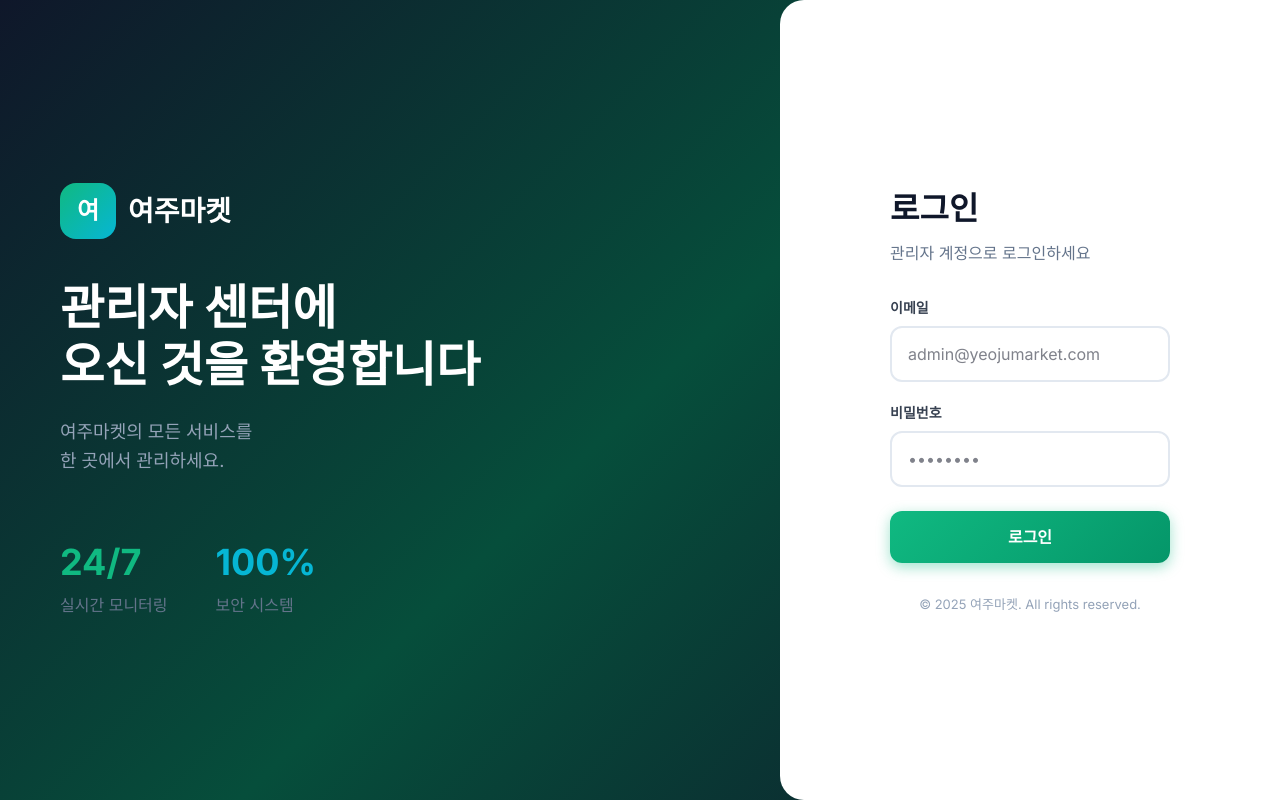
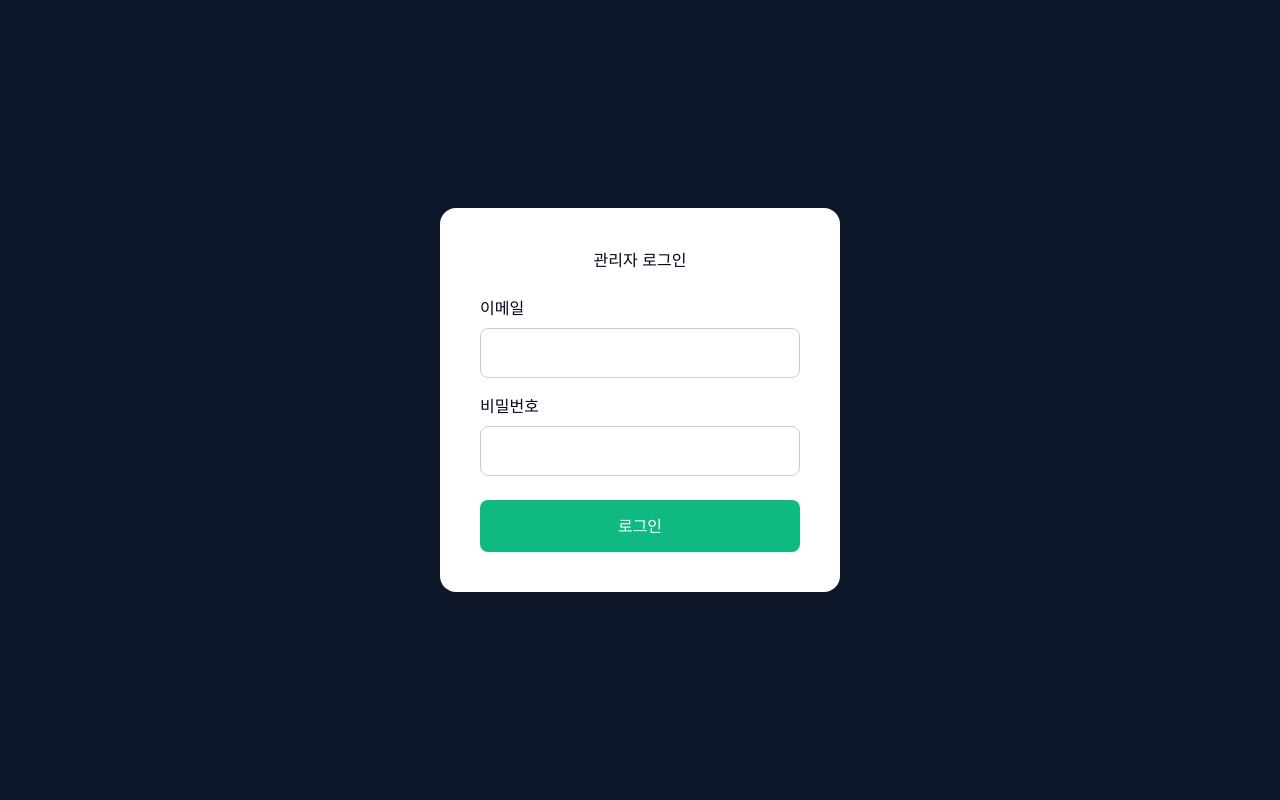
Before and after one commit to leekkyg/yeoju-admin, a Next.js app: page /login in a window 1280 px wide. Built offline with nearby package versions, Linux system fonts and the light colour scheme.

Commit message:
로그인 기능 완성

```diff
--- a/app/layout.tsx
+++ b/app/layout.tsx
@@ -1,6 +1,7 @@
 import type { Metadata } from "next";
 import { Inter } from "next/font/google";
 import "./globals.css";
+import AuthProvider from "@/components/AuthProvider";
 
 const inter = Inter({ subsets: ["latin"] });
 
@@ -17,7 +18,9 @@ export default function RootLayout({
   return (
     <html lang="ko" suppressHydrationWarning>
       <body className={inter.className} suppressHydrationWarning>
-        {children}
+        <AuthProvider>
+          {children}
+        </AuthProvider>
       </body>
     </html>
   );
--- a/app/login/page.tsx
+++ b/app/login/page.tsx
@@ -16,11 +16,14 @@ export default function LoginPage() {
     setLoading(true);
     setError("");
 
-    try {
-      const { error: authError } = await supabase.auth.signInWithPassword({
+    console.log("로그인 시도:", email);
+
+    const { data, error: authError } = await supabase.auth.signInWithPassword({
       email,
       password,
     });
+
+    console.log("Auth 결과:", data, authError);
 
     if (authError) {
       setError("이메일 또는 비밀번호가 올바르지 않습니다");
@@ -34,6 +37,8 @@ export default function LoginPage() {
       .eq("email", email)
       .single();
 
+    console.log("Profile 결과:", profile);
+
     if (!profile || profile.role !== "admin") {
       setError("관리자 권한이 없습니다");
       await supabase.auth.signOut();
@@ -41,182 +46,69 @@ export default function LoginPage() {
       return;
     }
 
-      router.push("/");
-    } catch (err) {
-      setError("로그인 중 오류가 발생했습니다");
-    } finally {
-      setLoading(false);
-    }
+    window.location.href = "/";
   };
 
   return (
     <div style={{
       minHeight: "100vh",
       display: "flex",
-      background: "linear-gradient(135deg, #0f172a 0%, #064e3b 50%, #0f172a 100%)"
-    }}>
-      {/* 왼쪽 브랜딩 */}
-      <div style={{
-        flex: 1,
-        display: "flex",
-        flexDirection: "column",
+      alignItems: "center",
       justifyContent: "center",
-        padding: "60px",
-        color: "white"
+      background: "#0f172a"
     }}>
       <div style={{
-          display: "flex",
-          alignItems: "center",
-          gap: "12px",
-          marginBottom: "40px"
+        background: "white",
+        padding: "40px",
+        borderRadius: "16px",
+        width: "400px"
       }}>
-          <div style={{
-            width: "56px",
-            height: "56px",
-            background: "linear-gradient(135deg, #10b981, #06b6d4)",
-            borderRadius: "16px",
-            display: "flex",
-            alignItems: "center",
-            justifyContent: "center",
-            fontSize: "24px",
-            fontWeight: "bold"
-          }}>
-            여
-          </div>
-          <span style={{ fontSize: "28px", fontWeight: "bold" }}>여주마켓</span>
-        </div>
-
-        <h1 style={{
-          fontSize: "48px",
-          fontWeight: "bold",
-          lineHeight: 1.2,
-          marginBottom: "24px"
-        }}>
-          관리자 센터에<br />오신 것을 환영합니다
-        </h1>
-
-        <p style={{
-          fontSize: "18px",
-          color: "#94a3b8",
-          lineHeight: 1.6
-        }}>
-          여주마켓의 모든 서비스를<br />
-          한 곳에서 관리하세요.
-        </p>
-
-        <div style={{
-          display: "flex",
-          gap: "48px",
-          marginTop: "60px"
-        }}>
-          <div>
-            <p style={{ fontSize: "36px", fontWeight: "bold", color: "#10b981" }}>24/7</p>
-            <p style={{ color: "#64748b", marginTop: "4px" }}>실시간 모니터링</p>
-          </div>
-          <div>
-            <p style={{ fontSize: "36px", fontWeight: "bold", color: "#06b6d4" }}>100%</p>
-            <p style={{ color: "#64748b", marginTop: "4px" }}>보안 시스템</p>
-          </div>
-        </div>
-      </div>
-
-      {/* 오른쪽 로그인 폼 */}
-      <div style={{
-        width: "500px",
-        display: "flex",
-        alignItems: "center",
-        justifyContent: "center",
-        background: "white",
-        borderRadius: "24px 0 0 24px"
-      }}>
-        <div style={{ width: "100%", maxWidth: "360px", padding: "40px" }}>
-          <h2 style={{
-            fontSize: "32px",
-            fontWeight: "bold",
-            color: "#0f172a",
-            marginBottom: "8px"
-          }}>
-            로그인
-          </h2>
-          <p style={{
-            color: "#64748b",
-            marginBottom: "32px"
-          }}>
-            관리자 계정으로 로그인하세요
-          </p>
+        <h1 style={{ marginBottom: "24px", textAlign: "center" }}>관리자 로그인</h1>
 
         <form onSubmit={handleLogin}>
-            <div style={{ marginBottom: "20px" }}>
-              <label style={{
-                display: "block",
-                fontSize: "14px",
-                fontWeight: "600",
-                color: "#374151",
-                marginBottom: "8px"
-              }}>
-                이메일
-              </label>
+          <div style={{ marginBottom: "16px" }}>
+            <label style={{ display: "block", marginBottom: "8px" }}>이메일</label>
             <input
               type="email"
-                placeholder="admin@yeojumarket.com"
               value={email}
               onChange={(e) => setEmail(e.target.value)}
               required
               style={{
                 width: "100%",
-                  padding: "14px 16px",
-                  fontSize: "16px",
-                  border: "2px solid #e2e8f0",
-                  borderRadius: "12px",
-                  outline: "none",
-                  transition: "border-color 0.2s",
+                padding: "12px",
+                border: "1px solid #ccc",
+                borderRadius: "8px",
                 boxSizing: "border-box"
               }}
-                onFocus={(e) => e.target.style.borderColor = "#10b981"}
-                onBlur={(e) => e.target.style.borderColor = "#e2e8f0"}
             />
           </div>
 
           <div style={{ marginBottom: "24px" }}>
-              <label style={{
-                display: "block",
-                fontSize: "14px",
-                fontWeight: "600",
-                color: "#374151",
-                marginBottom: "8px"
-              }}>
-                비밀번호
-              </label>
+            <label style={{ display: "block", marginBottom: "8px" }}>비밀번호</label>
             <input
               type="password"
-                placeholder="••••••••"
               value={password}
               onChange={(e) => setPassword(e.target.value)}
               required
               style={{
                 width: "100%",
-                  padding: "14px 16px",
-                  fontSize: "16px",
-                  border: "2px solid #e2e8f0",
-                  borderRadius: "12px",
-                  outline: "none",
-                  transition: "border-color 0.2s",
+                padding: "12px",
+                border: "1px solid #ccc",
+                borderRadius: "8px",
                 boxSizing: "border-box"
               }}
-                onFocus={(e) => e.target.style.borderColor = "#10b981"}
-                onBlur={(e) => e.target.style.borderColor = "#e2e8f0"}
             />
           </div>
 
           {error && (
             <div style={{
-                padding: "14px 16px",
-                background: "#fef2f2",
-                border: "1px solid #fecaca",
-                borderRadius: "12px",
-                marginBottom: "20px"
+              padding: "12px",
+              background: "#fee",
+              color: "#c00",
+              borderRadius: "8px",
+              marginBottom: "16px"
             }}>
-                <p style={{ color: "#dc2626", fontSize: "14px", margin: 0 }}>{error}</p>
+              {error}
             </div>
           )}
 
@@ -226,32 +118,17 @@ export default function LoginPage() {
             style={{
               width: "100%",
               padding: "14px",
-                fontSize: "16px",
-                fontWeight: "600",
+              background: loading ? "#ccc" : "#10b981",
               color: "white",
-                background: loading ? "#94a3b8" : "linear-gradient(135deg, #10b981, #059669)",
               border: "none",
-                borderRadius: "12px",
+              borderRadius: "8px",
               cursor: loading ? "not-allowed" : "pointer",
-                transition: "transform 0.2s, box-shadow 0.2s",
-                boxShadow: "0 4px 14px rgba(16, 185, 129, 0.4)"
+              fontSize: "16px"
             }}
-              onMouseOver={(e) => !loading && (e.currentTarget.style.transform = "translateY(-2px)")}
-              onMouseOut={(e) => e.currentTarget.style.transform = "translateY(0)"}
           >
             {loading ? "로그인 중..." : "로그인"}
           </button>
         </form>
-
-          <p style={{
-            textAlign: "center",
-            color: "#94a3b8",
-            fontSize: "13px",
-            marginTop: "32px"
-          }}>
-            © 2025 여주마켓. All rights reserved.
-          </p>
-        </div>
       </div>
     </div>
   );
--- /dev/null
+++ b/components/AuthProvider.tsx
@@ -0,0 +1,91 @@
+"use client";
+
+import { createContext, useContext, useEffect, useState } from "react";
+import { usePathname } from "next/navigation";
+import { supabase } from "@/lib/supabase";
+
+interface AuthContextType {
+  user: any;
+  loading: boolean;
+  signOut: () => Promise<void>;
+}
+
+const AuthContext = createContext<AuthContextType>({
+  user: null,
+  loading: true,
+  signOut: async () => {},
+});
+
+export const useAuth = () => useContext(AuthContext);
+
+export default function AuthProvider({ children }: { children: React.ReactNode }) {
+  const [user, setUser] = useState<any>(null);
+  const [loading, setLoading] = useState(true);
+  const pathname = usePathname();
+
+  useEffect(() => {
+    checkUser();
+  }, []);
+
+  const checkUser = async () => {
+    const { data: { session } } = await supabase.auth.getSession();
+
+    console.log("세션:", session);
+
+    if (session?.user) {
+      console.log("유저 이메일:", session.user.email);
+
+      const { data: profile, error } = await supabase
+        .from("profiles")
+        .select("role")
+        .eq("email", session.user.email)
+        .single();
+
+      console.log("프로필:", profile, "에러:", error);
+
+      if (profile?.role === "admin") {
+        console.log("관리자 확인됨");
+        setUser(session.user);
+      } else {
+        console.log("관리자 아님 - 로그아웃");
+        await supabase.auth.signOut();
+        setUser(null);
+        if (pathname !== "/login") {
+          window.location.href = "/login";
+        }
+      }
+    } else {
+      console.log("세션 없음");
+      if (pathname !== "/login") {
+        window.location.href = "/login";
+      }
+    }
+    setLoading(false);
+  };
+
+  const signOut = async () => {
+    await supabase.auth.signOut();
+    setUser(null);
+    window.location.href = "/login";
+  };
+
+  if (loading) {
+    return (
+      <div style={{
+        minHeight: "100vh",
+        display: "flex",
+        alignItems: "center",
+        justifyContent: "center",
+        background: "#0f172a"
+      }}>
+        <div style={{ color: "white", fontSize: "18px" }}>로딩 중...</div>
+      </div>
+    );
+  }
+
+  return (
+    <AuthContext.Provider value={{ user, loading, signOut }}>
+      {children}
+    </AuthContext.Provider>
+  );
+}
```
Also changed, not shown: app/page.tsx (line endings or trailing spaces). Lines whose indentation alone changed are shown as unchanged.
